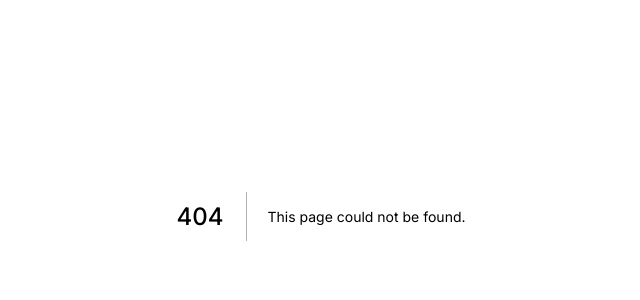
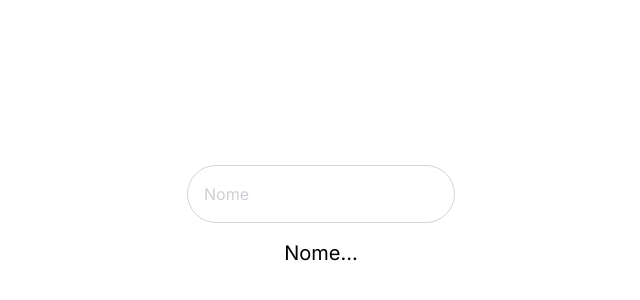
Before and after one commit to weligtonferreira/clube-do-livro, a Next.js app: page /state-example in a window 1280 px wide. Before the commit this address had no page. Shown: the part 184-484 px from the top of the page, without its empty margins (319-959 px from the left). Built offline with nearby package versions, Linux system fonts and the light colour scheme.

Commit message:
feat: add state example page

```diff
--- /dev/null
+++ b/src/app/state-example/page.tsx
@@ -0,0 +1,20 @@
+'use client';
+
+import { useState } from 'react';
+
+export default function StateExamplePage() {
+  const [nome, setNome] = useState('Nome...');
+
+  return (
+    <main className='flex flex-col justify-center items-center min-h-screen'>
+      <input
+        type='text'
+        placeholder='Nome'
+        onChange={(event) => setNome(event.currentTarget.value)}
+        className='text-zinc-400 focus:text-zinc-500 border border-zinc-300 focus:border-zinc-400 p-4 rounded-full outline-none'
+      />
+
+      <span className='mt-4 text-xl'>{nome}</span>
+    </main>
+  );
+}
```
